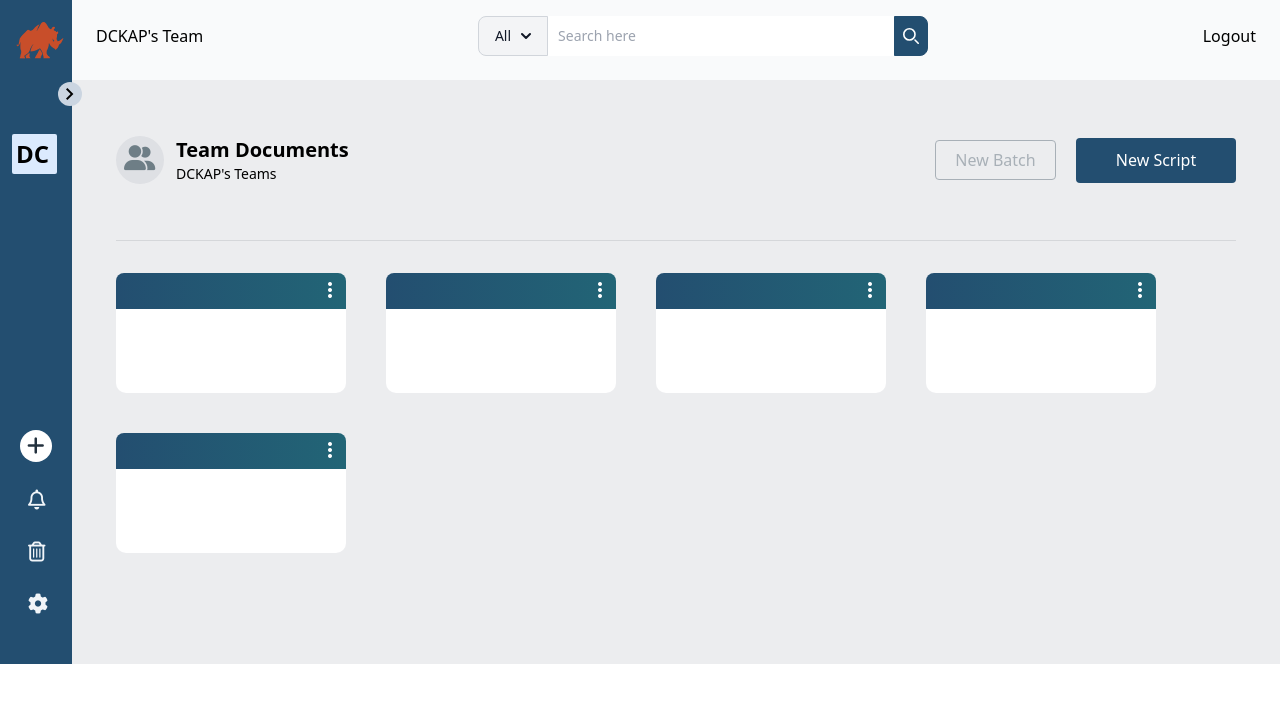
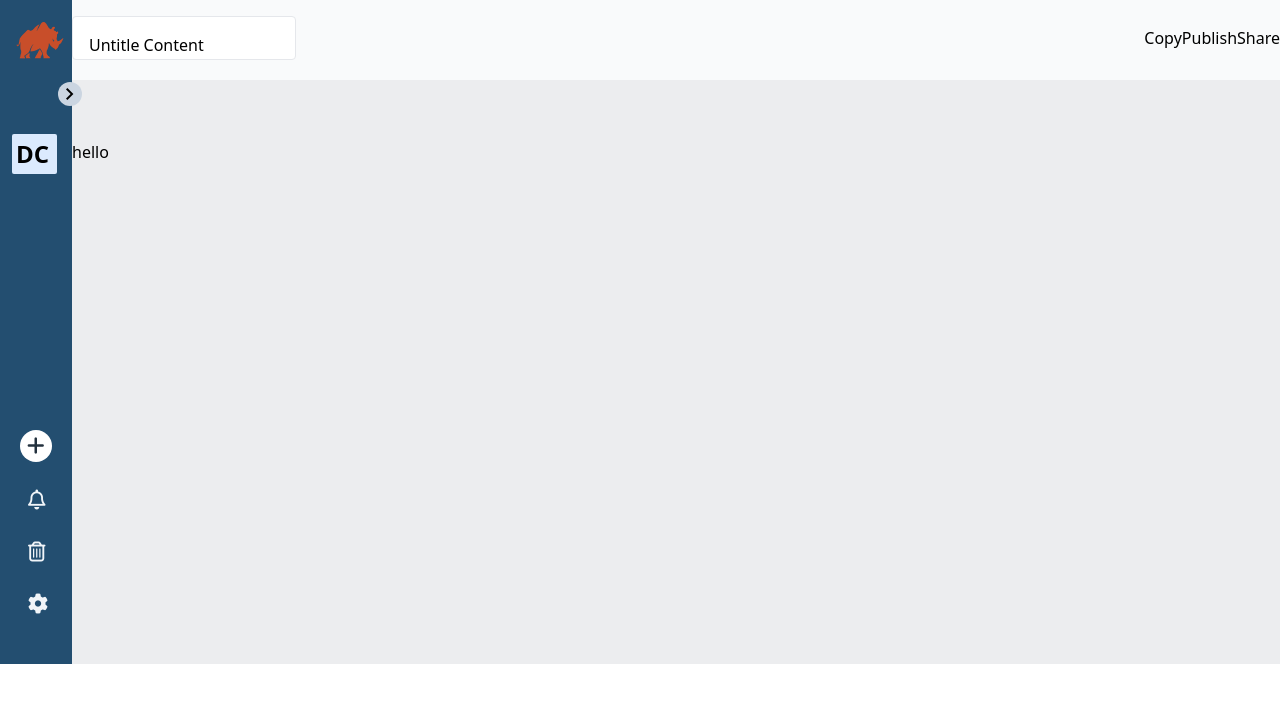
Before and after one commit to Lokeshdckap/knowledge_base_component, a React (Create React App) app in the folder Frontend/: page /dashboard in a window 1280 px wide. Shown: the top 702 px of the page. Built offline with nearby package versions, Linux system fonts and the light colour scheme; sample sign-in values are in the browser's storage.

Commit message:
Slight changes in frontend

```diff
--- a/Frontend/src/Auth/signin/signinComponents/SigninComponents.jsx
+++ b/Frontend/src/Auth/signin/signinComponents/SigninComponents.jsx
@@ -57,7 +57,6 @@ export default function SigninComponents() {
     if (validation()) {
       axiosClient.post("http://localhost:4000/login", formValues)
         .then(({ data }) => {
-          console.log(data);
           setAuth({
             token: data.token,
             verify: data.verify,
--- a/Frontend/src/Dashboard/components/TeamPage.jsx
+++ b/Frontend/src/Dashboard/components/TeamPage.jsx
@@ -5,28 +5,56 @@ import axiosClient from "../../axios-client";
 
 export default function TeamPage() {
 
-    const [formValues, setFormValues] = useState({});
+    const [formValues, setFormValues] = useState({
+
+    });
+    const [errors, setError] = useState({});
 
       const HandleChange = (e) => {
         const { name, value } = e.target;
-
-
         setFormValues({ ...formValues, [name]: value });
-        // delete errors[name];
+        delete errors[name];
       };
 
     const createTeam = () => {
+
+
+      const validationErrors = {};
+
+      if (!formValues.team_name) {
+        validationErrors.team_name = "Team is required";
+      }
+
+    setError(validationErrors);
+    if (Object.keys(validationErrors).length === 0) {
 
         axiosClient.post("/team",formValues)
         .then((res) => {
             console.log(res);
           })
           .catch((err) => {
-            console.log(err);
+            const response = err.response;
+            if (response && response.status === 400) {
+
+              // console.log(response);
+              let error = {};
+              let keys = Object.keys(response.data);
+              let value = Object.values(response.data);
+              console.log(value);
+
+              error[keys] = value;
+
+              setError(error);
+
+            }
+            else {
+
+              console.error("Error:", response.status);
+            }
           });
 
     }
-
+  }
 
   return (
     <div>
@@ -51,7 +79,16 @@ export default function TeamPage() {
 
 
           />
-          <button class="bg-primary ml-48 mt-10  hover:bg-blue-950 text-white font-bold py-3 px-10 rounded" onClick={createTeam}>
+          {!errors.team_name ? (
+              <div>
+                <p className="invisible">Required</p>
+              </div>
+            ) : (
+              <div>
+                <p className="text-red-500 ml-20">{errors.team_name}</p>
+              </div>
+            )}
+          <button class="bg-primary ml-48 mt-8  hover:bg-blue-950 text-white font-bold py-3 px-10 rounded" onClick={createTeam}>
             Create team
           </button>
         </div>
--- a/Frontend/src/Dashboard/container/Dashboard.jsx
+++ b/Frontend/src/Dashboard/container/Dashboard.jsx
@@ -4,12 +4,17 @@ import SideNav from "../../common/commonLayouts/SideNav";
 import SideNavLarge from "../../common/commonLayouts/SideNavLarge";
 import Main from "../../common/commonLayouts/Main";
 import "./../../";
+import EditPage from "../../common/commonLayouts/EditPage";
+import EditHeader from "../../common/commonLayouts/EditHeader";
 
 export default function Dashboard() {
   const [state, setState] = useState(false);
 
+
+
   const handleClick = () => {
     setState((prevState) => !prevState);
+    console.log(state);
   };
 
   return (
@@ -21,9 +26,11 @@ export default function Dashboard() {
           <SideNav buttonClicked={handleClick} />
         )}
         <div className="bg-[#F9FAFB] h-[80px] w-screen">
-          <Header widths={state ? "w-[1000px]" : "w-[1160px]"} />
-          <Main widths={state ? "w-[1000px]" : "w-[1120px]"}/>
-        </div>
+          <EditHeader />
+          {/* <Header widths={state ? "w-[1000px]" : "w-[1160px]"} /> */}
+          {/* <Main widths={state ? "w-[1000px]" : "w-[1120px]"}/> */}
+          <EditPage />
+          </div>
       </div>
     </div>
   );
--- /dev/null
+++ b/Frontend/src/common/commonLayouts/EditHeader.jsx
@@ -0,0 +1,18 @@
+import React from "react";
+
+export default function EditHeader() {
+  return (
+    <div className="">
+      <div className={`flex items-center justify-between m-auto  mt-4`}>
+        <div className="box-border bg-white h-11 w-56 p-4 border-[1px] rounded">
+          <h2>Untitle Content</h2>
+        </div>
+        <div>
+            <button>Copy</button>
+            <button>Publish</button>
+            <button>Share</button>
+        </div>
+      </div>
+    </div>
+  );
+}
--- /dev/null
+++ b/Frontend/src/common/commonLayouts/EditPage.jsx
@@ -0,0 +1,13 @@
+import React from 'react'
+
+export default function EditPage() {
+  return (
+    <div>
+        <div className='mt-20'>
+                hello
+        </div>
+
+
+    </div>
+  )
+}
--- a/Frontend/src/common/commonLayouts/Header.jsx
+++ b/Frontend/src/common/commonLayouts/Header.jsx
@@ -3,7 +3,7 @@ import Main from "./Main";
 import { Navigate, useNavigate } from "react-router-dom";
 
 export default function Header(props) {
-  console.log(props.widths);
+
 
   const navigate = useNavigate();
   const onLogout = () => {
--- a/Frontend/src/components/GuestLayout.jsx
+++ b/Frontend/src/components/GuestLayout.jsx
@@ -14,5 +14,4 @@ export default function GuestLayout()
             <Outlet />
         </div>
     )
-
 }
--- a/Frontend/src/context/ContextProvider.jsx
+++ b/Frontend/src/context/ContextProvider.jsx
@@ -22,7 +22,6 @@ export const ContextProvider = ({children}) => {
         <StateContext.Provider value={{
             auth,
             setAuth,
-
          }}>
             {children}
         </StateContext.Provider>
```
Also changed, not shown: 1 other file (tests, documents, lock files or other folders).
